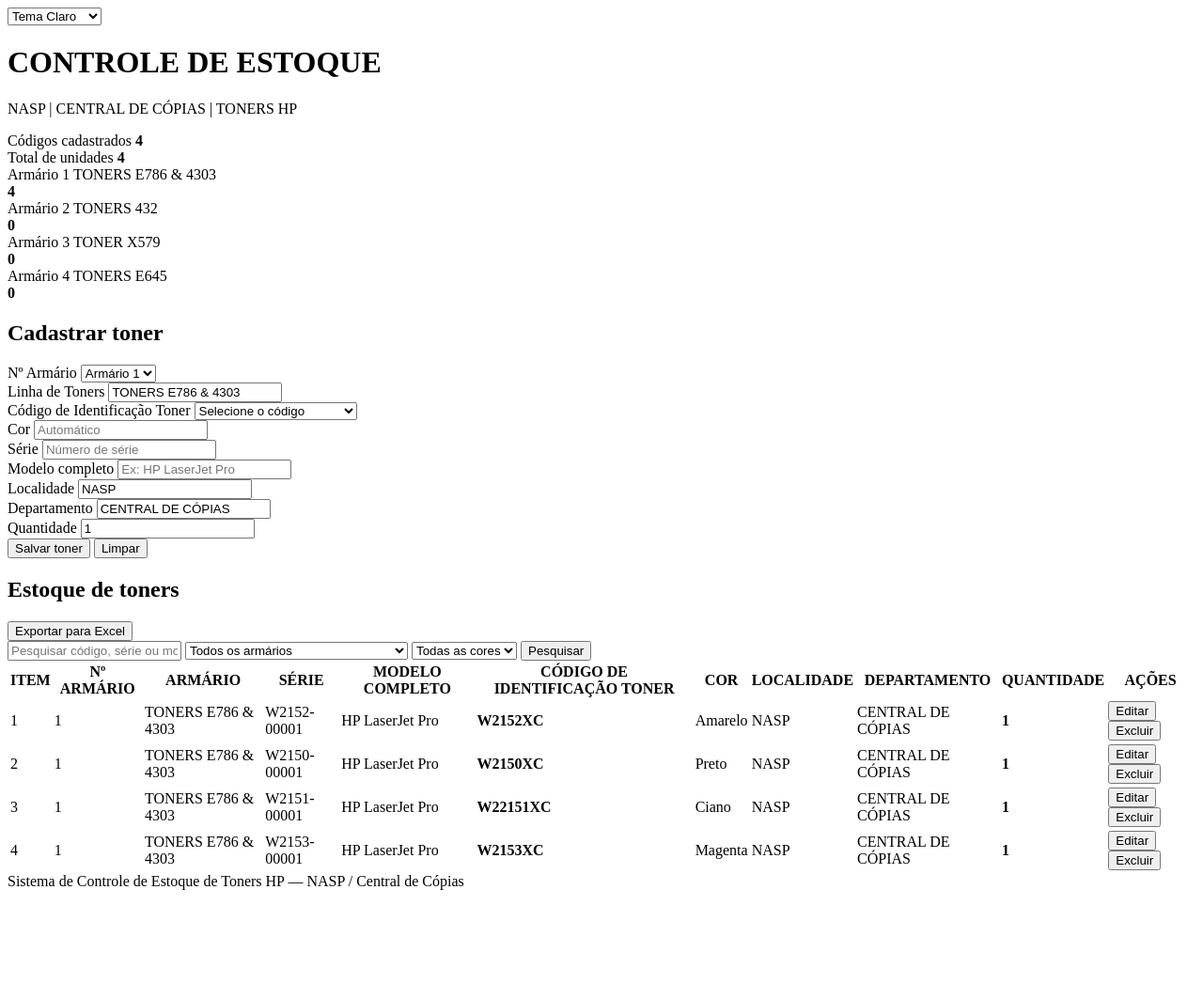
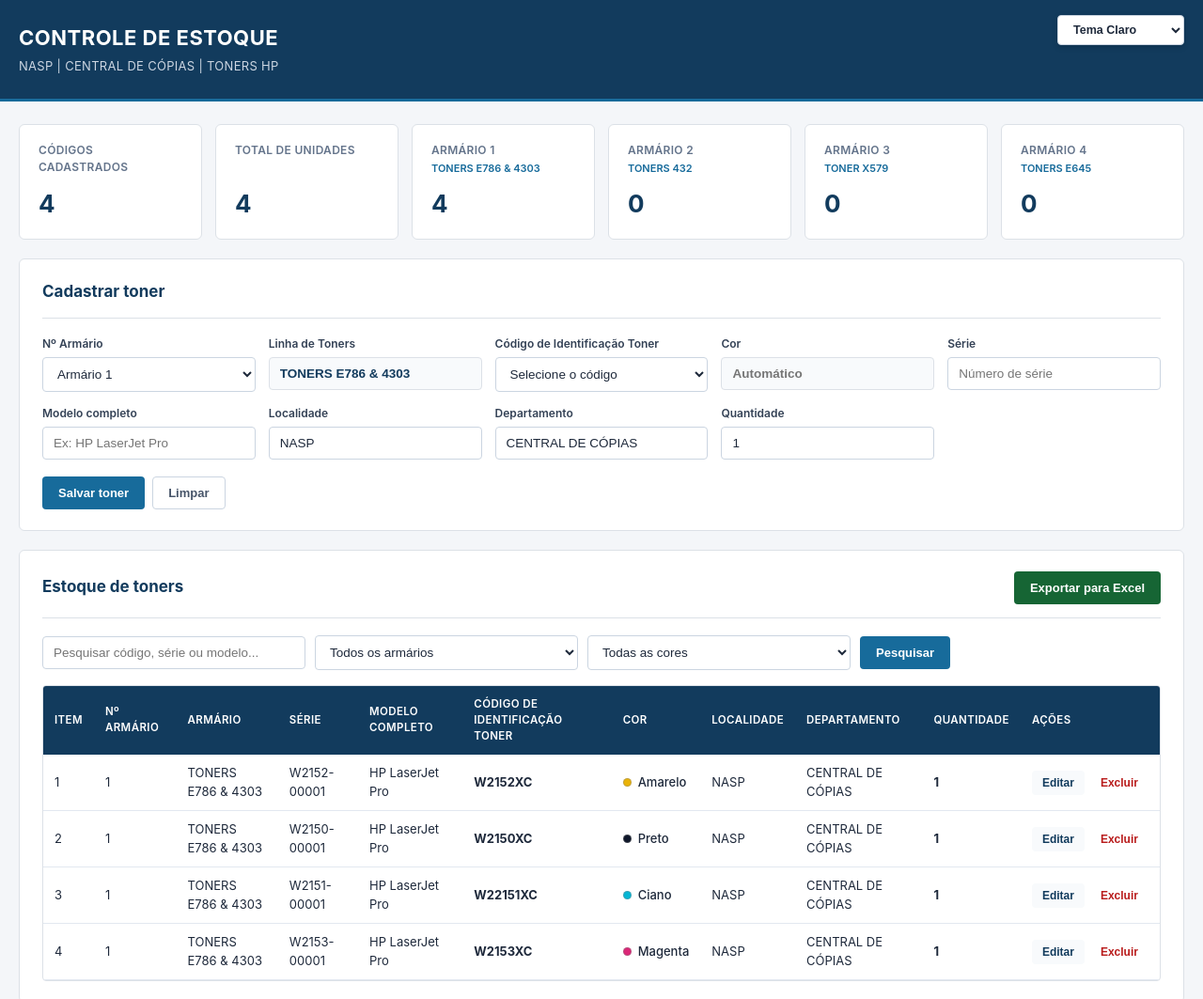
Before and after one commit to kaueserraodev/controle-estoque-toners, a plain HTML site: page index.html in a window 1280 px wide. Shown: the top 1063 px of the page at 94% size. Before the commit the page ends 955 px from the top, so only its background shows below. Drawn offline with Linux system fonts and the light colour scheme.

Commit message:
Refactor theme styles and layout in style.css
Refactor CSS variables for light and dark themes, update theme controls, and enhance layout styles.

```diff
--- a/style.css
+++ b/style.css
@@ -1,343 +1,399 @@
-const CHAVE = "estoque_toners_nasp_v1";
-const CHAVE_TEMA = "tema_estoque_toners_nasp";
-
-// Controle de Tema Claro / Escuro
-const btnTema = document.getElementById("btnTema");
-
-function aplicarTema(tema) {
-  const escuro = tema === "escuro";
-  document.body.classList.toggle("tema-escuro", escuro);
-  btnTema.textContent = escuro ? "Tema Claro" : "Tema Escuro";
+:root {
+  --header-bg: #123b5d;
+  --primaria: #123b5d;
+  --secundaria: #176b9b;
+  --fundo: #f4f6f9;
+  --superficie: #ffffff;
+  --texto: #1e293b;
+  --texto-label: #334155;
+  --texto-mutado: #64748b;
+  --borda: #dce1e7;
+  --borda-input: #cbd5e1;
+  --input-bg: #ffffff;
+  --auto-bg: #f8fafc;
+  --linha-hover: #f8fafc;
+  --linha-borda: #e2e8f0;
+  --btn-sec-bg: #ffffff;
+  --btn-sec-texto: #475569;
+  --btn-sec-hover: #f1f5f9;
+  --btn-editar-bg: #f8fafc;
+  --btn-editar-hover: #e2e8f0;
+  --btn-excluir-bg: #ffffff;
+  --btn-excluir-texto: #b91c1c;
+  --btn-excluir-borda: #fecaca;
+  --btn-excluir-hover: #fef2f2;
 }
 
-aplicarTema(localStorage.getItem(CHAVE_TEMA) || "claro");
-
-btnTema.addEventListener("click", () => {
-  const novoTema = document.body.classList.contains("tema-escuro") ? "claro" : "escuro";
-  localStorage.setItem(CHAVE_TEMA, novoTema);
-  aplicarTema(novoTema);
-});
-
-const MAPA_ARMARIOS = {
-  "1": "TONERS E786 & 4303",
-  "2": "TONERS 432",
-  "3": "TONER X579",
-  "4": "TONERS E645"
-};
-
-const MAPA_CODIGOS = {
-  // Armário 1 - 4303
-  "W2300X": { cor: "Preto", numArmario: "1", modeloCompleto: "HP Color LaserJet Pro 4303" },
-  "W2301X": { cor: "Ciano", numArmario: "1", modeloCompleto: "HP Color LaserJet Pro 4303" },
-  "W2302X": { cor: "Amarelo", numArmario: "1", modeloCompleto: "HP Color LaserJet Pro 4303" },
-  "W2303X": { cor: "Magenta", numArmario: "1", modeloCompleto: "HP Color LaserJet Pro 4303" },
-
-  // Armário 1 - E786
-  "W9150MC": { cor: "Preto", numArmario: "1", modeloCompleto: "HP Color LaserJet Managed E786" },
-  "W9151MC": { cor: "Ciano", numArmario: "1", modeloCompleto: "HP Color LaserJet Managed E786" },
-  "W9152MC": { cor: "Amarelo", numArmario: "1", modeloCompleto: "HP Color LaserJet Managed E786" },
-  "W9153MC": { cor: "Magenta", numArmario: "1", modeloCompleto: "HP Color LaserJet Managed E786" },
-
-  // Armário 1 - Série W2150XC
-  "W2150XC": { cor: "Preto", numArmario: "1", modeloCompleto: "HP LaserJet Pro" },
-  "W2151XC": { cor: "Ciano", numArmario: "1", modeloCompleto: "HP LaserJet Pro" },
-  "W22151XC": { cor: "Ciano", numArmario: "1", modeloCompleto: "HP LaserJet Pro" },
-  "W2152XC": { cor: "Amarelo", numArmario: "1", modeloCompleto: "HP LaserJet Pro" },
-  "W2153XC": { cor: "Magenta", numArmario: "1", modeloCompleto: "HP LaserJet Pro" },
-
-  // Armário 2 - 432
-  "W1330X": { cor: "Preto", numArmario: "2", modeloCompleto: "HP LaserJet MFP 432" },
-  "W1330A": { cor: "Preto", numArmario: "2", modeloCompleto: "HP LaserJet MFP 432" },
-
-  // Armário 3 - X579
-  "W9250MC": { cor: "Preto", numArmario: "3", modeloCompleto: "HP Color LaserJet Managed X579" },
-  "W9251MC": { cor: "Ciano", numArmario: "3", modeloCompleto: "HP Color LaserJet Managed X579" },
-  "W9252MC": { cor: "Amarelo", numArmario: "3", modeloCompleto: "HP Color LaserJet Managed X579" },
-  "W9253MC": { cor: "Magenta", numArmario: "3", modeloCompleto: "HP Color LaserJet Managed X579" },
-
-  // Armário 4 - E645
-  "W9004MC": { cor: "Preto", numArmario: "4", modeloCompleto: "HP LaserJet Managed E645" }
-};
-
-function criarEstoqueInicial() {
-  return [
-    { id: 1, numArmario: "1", armario: MAPA_ARMARIOS["1"], serie: "W2152-00001", modeloCompleto: "HP LaserJet Pro", modelo: "W2152XC", cor: "Amarelo", localidade: "NASP", departamento: "CENTRAL DE CÓPIAS", quantidade: 1 },
-    { id: 2, numArmario: "1", armario: MAPA_ARMARIOS["1"], serie: "W2150-00001", modeloCompleto: "HP LaserJet Pro", modelo: "W2150XC", cor: "Preto", localidade: "NASP", departamento: "CENTRAL DE CÓPIAS", quantidade: 1 },
-    { id: 3, numArmario: "1", armario: MAPA_ARMARIOS["1"], serie: "W2151-00001", modeloCompleto: "HP LaserJet Pro", modelo: "W22151XC", cor: "Ciano", localidade: "NASP", departamento: "CENTRAL DE CÓPIAS", quantidade: 1 },
-    { id: 4, numArmario: "1", armario: MAPA_ARMARIOS["1"], serie: "W2153-00001", modeloCompleto: "HP LaserJet Pro", modelo: "W2153XC", cor: "Magenta", localidade: "NASP", departamento: "CENTRAL DE CÓPIAS", quantidade: 1 }
-  ];
+body.tema-escuro {
+  --header-bg: #0f172a;
+  --primaria: #e2e8f0;
+  --secundaria: #38bdf8;
+  --fundo: #0b1120;
+  --superficie: #1e293b;
+  --texto: #f1f5f9;
+  --texto-label: #cbd5e1;
+  --texto-mutado: #94a3b8;
+  --borda: #334155;
+  --borda-input: #475569;
+  --input-bg: #0f172a;
+  --auto-bg: #162032;
+  --linha-hover: #263349;
+  --linha-borda: #334155;
+  --btn-sec-bg: #0f172a;
+  --btn-sec-texto: #cbd5e1;
+  --btn-sec-hover: #334155;
+  --btn-editar-bg: #0f172a;
+  --btn-editar-hover: #334155;
+  --btn-excluir-bg: #0f172a;
+  --btn-excluir-texto: #f87171;
+  --btn-excluir-borda: #7f1d1d;
+  --btn-excluir-hover: #450a0a;
 }
 
-let estoque;
-
-try {
-  const salvo = localStorage.getItem(CHAVE);
-  estoque = salvo ? JSON.parse(salvo) : criarEstoqueInicial();
-
-  if (!Array.isArray(estoque)) {
-    estoque = criarEstoqueInicial();
-  } else {
-    estoque = estoque.map(item => {
-      const num = String(item.numArmario || item.prateleira || "1");
-      const infoCodigo = MAPA_CODIGOS[item.modelo];
-      return {
-        ...item,
-        numArmario: num,
-        armario: MAPA_ARMARIOS[num] || "",
-        cor: infoCodigo ? infoCodigo.cor : (item.cor || "")
-      };
-    });
-  }
-} catch {
-  estoque = criarEstoqueInicial();
+* {
+  box-sizing: border-box;
 }
 
-let idEditando = null;
-
-document.getElementById("numArmario").addEventListener("change", function() {
-  document.getElementById("armario").value = MAPA_ARMARIOS[this.value] || "";
-});
-
-document.getElementById("modelo").addEventListener("change", function() {
-  const info = MAPA_CODIGOS[this.value];
-  if (info) {
-    document.getElementById("cor").value = info.cor;
-    document.getElementById("numArmario").value = info.numArmario;
-    document.getElementById("armario").value = MAPA_ARMARIOS[info.numArmario];
-
-    const campoModeloCompleto = document.getElementById("modeloCompleto");
-    if (!campoModeloCompleto.value.trim()) {
-      campoModeloCompleto.value = info.modeloCompleto;
-    }
-  } else {
-    document.getElementById("cor").value = "";
-  }
-});
-
-function salvarDados() {
-  localStorage.setItem(CHAVE, JSON.stringify(estoque));
+body {
+  margin: 0;
+  font-family: -apple-system, BlinkMacSystemFont, "Segoe UI", Roboto, Helvetica, Arial, sans-serif;
+  background-color: var(--fundo);
+  color: var(--texto);
+  line-height: 1.5;
+  transition: background-color 0.2s ease, color 0.2s ease;
 }
 
-function escapar(valor) {
-  return String(valor ?? "").replace(/[&<>"']/g, c => ({
-    "&": "&amp;",
-    "<": "&lt;",
-    ">": "&gt;",
-    '"': "&quot;",
-    "'": "&#39;"
-  })[c]);
+/* Seletor de tema fixo no canto superior direito */
+.controle-tema {
+  position: fixed;
+  top: 16px;
+  right: 20px;
+  z-index: 1000;
 }
 
-function classePontoCor(cor) {
-  const c = (cor || "").toLowerCase();
-  if (c === "preto") return "ponto-preto";
-  if (c === "ciano") return "ponto-ciano";
-  if (c === "magenta") return "ponto-magenta";
-  if (c === "amarelo") return "ponto-amarelo";
-  return "ponto-padrao";
+.controle-tema select {
+  width: auto;
+  min-width: 135px;
+  padding: 7px 12px;
+  font-size: 12.5px;
+  font-weight: 600;
+  border-radius: 4px;
+  background-color: var(--superficie);
+  color: var(--texto);
+  border: 1px solid var(--borda-input);
+  box-shadow: 0 2px 6px rgba(0, 0, 0, 0.15);
+  cursor: pointer;
 }
 
-function renderizar() {
-  const busca = document.getElementById("pesquisa").value.toLowerCase();
-  const numArmario = document.getElementById("filtroNumArmario").value;
-  const cor = document.getElementById("filtroCor").value;
-
-  const filtrados = estoque.filter(t => {
-    const linhaAtual = MAPA_ARMARIOS[t.numArmario] || t.armario || "";
-    const texto = [
-      linhaAtual, t.numArmario, t.serie, t.modeloCompleto, t.modelo, t.cor
-    ].join(" ").toLowerCase();
-
-    return texto.includes(busca) &&
-      (!numArmario || t.numArmario === numArmario) &&
-      (!cor || t.cor === cor);
-  });
-
-  document.getElementById("listaEstoque").innerHTML =
-    filtrados.map((t, i) => `
-      <tr>
-        <td>${i + 1}</td>
-        <td>${escapar(t.numArmario)}</td>
-        <td>${escapar(MAPA_ARMARIOS[t.numArmario] || t.armario || "-")}</td>
-        <td>${escapar(t.serie || "-")}</td>
-        <td>${escapar(t.modeloCompleto || "-")}</td>
-        <td><strong>${escapar(t.modelo || "-")}</strong></td>
-        <td>
-          <span class="indicador-cor">
-            <span class="ponto-cor ${classePontoCor(t.cor)}"></span>
-            ${escapar(t.cor || "A identificar")}
-          </span>
-        </td>
-        <td>${escapar(t.localidade)}</td>
-        <td>${escapar(t.departamento)}</td>
-        <td><strong>${Number(t.quantidade)}</strong></td>
-        <td>
-          <div class="acoes">
-            <button class="editar" onclick="editar(${t.id})">Editar</button>
-            <button class="excluir" onclick="excluir(${t.id})">Excluir</button>
-          </div>
-        </td>
-      </tr>
-    `).join("");
-
-  const modelos = new Set(
-    estoque.map(t => t.modelo).filter(Boolean)
-  );
-
-  document.getElementById("totalModelos").textContent = modelos.size;
-
-  document.getElementById("totalUnidades").textContent =
-    estoque.reduce((s, t) => s + Number(t.quantidade || 0), 0);
-
-  const contarPorNumArmario = (num) =>
-    estoque.filter(t => t.numArmario === num)
-      .reduce((s, t) => s + Number(t.quantidade || 0), 0);
-
-  document.getElementById("armario1").textContent = contarPorNumArmario("1");
-  document.getElementById("armario2").textContent = contarPorNumArmario("2");
-  document.getElementById("armario3").textContent = contarPorNumArmario("3");
-  document.getElementById("armario4").textContent = contarPorNumArmario("4");
+header {
+  background-color: var(--header-bg);
+  color: #ffffff;
+  padding: 24px 175px 24px 20px;
+  border-bottom: 3px solid var(--secundaria);
 }
 
-document.getElementById("formulario").addEventListener("submit", e => {
-  e.preventDefault();
-
-  const num = document.getElementById("numArmario").value;
-  const dados = {
-    numArmario: num,
-    armario: MAPA_ARMARIOS[num],
-    serie: document.getElementById("serie").value.trim(),
-    modeloCompleto: document.getElementById("modeloCompleto").value.trim(),
-    modelo: document.getElementById("modelo").value.trim(),
-    cor: document.getElementById("cor").value,
-    localidade: document.getElementById("localidade").value.trim(),
-    departamento: document.getElementById("departamento").value.trim(),
-    quantidade: Number(document.getElementById("quantidade").value)
-  };
-
-  if (!Number.isInteger(dados.quantidade) || dados.quantidade < 1) {
-    alert("Informe uma quantidade válida.");
-    return;
+.header-inner {
+  max-width: 1400px;
+  margin: 0 auto;
 }
 
-  if (idEditando !== null) {
-    estoque = estoque.map(t =>
-      t.id === idEditando ? {...t, ...dados} : t
-    );
-  } else {
-    const novoId = Math.max(0, ...estoque.map(t => t.id)) + 1;
-    estoque.push({id: novoId, ...dados});
+header h1 {
+  margin: 0 0 4px;
+  font-size: 22px;
+  font-weight: 700;
+  letter-spacing: 0.5px;
 }
 
-  salvarDados();
-  limparFormulario();
-  renderizar();
-});
-
-function editar(id) {
-  const t = estoque.find(item => item.id === id);
-  if (!t) return;
-
-  idEditando = id;
-
-  const num = t.numArmario || "1";
-  const selectCodigo = document.getElementById("modelo");
-
-  if (t.modelo && !Array.from(selectCodigo.options).some(opt => opt.value === t.modelo)) {
-    const optExtra = new Option(t.modelo, t.modelo);
-    selectCodigo.add(optExtra);
+header p {
+  margin: 0;
+  font-size: 13px;
+  color: #cbd5e1;
+  letter-spacing: 0.3px;
 }
 
-  document.getElementById("numArmario").value = num;
-  document.getElementById("armario").value = MAPA_ARMARIOS[num];
-  selectCodigo.value = t.modelo || "";
-  document.getElementById("cor").value = MAPA_CODIGOS[t.modelo]?.cor || t.cor || "";
-  document.getElementById("serie").value = t.serie;
-  document.getElementById("modeloCompleto").value = t.modeloCompleto;
-  document.getElementById("localidade").value = t.localidade;
-  document.getElementById("departamento").value = t.departamento;
-  document.getElementById("quantidade").value = t.quantidade;
-
-  document.getElementById("tituloFormulario").textContent =
-    "Editar toner";
-
-  window.scrollTo({top: 0, behavior: "smooth"});
+.container {
+  max-width: 1400px;
+  margin: 24px auto;
+  padding: 0 20px;
 }
 
-function excluir(id) {
-  if (!confirm("Deseja realmente excluir este toner?")) return;
-
-  estoque = estoque.filter(t => t.id !== id);
-  salvarDados();
-  renderizar();
+/* Cards de Resumo */
+.resumo {
+  display: grid;
+  grid-template-columns: repeat(auto-fit, minmax(190px, 1fr));
+  gap: 14px;
+  margin-bottom: 20px;
 }
 
-function limparFormulario() {
-  document.getElementById("formulario").reset();
-  document.getElementById("numArmario").value = "1";
-  document.getElementById("armario").value = MAPA_ARMARIOS["1"];
-  document.getElementById("modelo").value = "";
-  document.getElementById("cor").value = "";
-  document.getElementById("localidade").value = "NASP";
-  document.getElementById("departamento").value = "CENTRAL DE CÓPIAS";
-  document.getElementById("quantidade").value = 1;
-
-  idEditando = null;
-
-  document.getElementById("tituloFormulario").textContent =
-    "Cadastrar toner";
+.card {
+  background: var(--superficie);
+  padding: 18px 20px;
+  border-radius: 6px;
+  border: 1px solid var(--borda);
+  display: flex;
+  flex-direction: column;
+  justify-content: space-between;
 }
 
-function exportarCSV() {
-  const colunas = [
-    "ITEM", "Nº ARMÁRIO", "ARMÁRIO", "SERIE", "MODELO COMPLETO", "CÓDIGO DE IDENTIFICAÇÃO TONER",
-    "COR", "LOCALIDADE", "DEPARTAMENTO", "QUANTIDADE"
-  ];
-
-  const linhas = estoque.map((t, i) => [
-    i + 1, t.numArmario, MAPA_ARMARIOS[t.numArmario] || t.armario, t.serie, t.modeloCompleto, t.modelo,
-    t.cor, t.localidade, t.departamento, t.quantidade
-  ]);
-
-  const csv = [colunas, ...linhas]
-    .map(linha => linha.map(valor =>
-      '"' + String(valor ?? "").replace(/"/g, '""') + '"'
-    ).join(";"))
-    .join("\r\n");
-
-  const arquivo = new Blob(
-    ["\uFEFF" + csv],
-    {type: "text/csv;charset=utf-8;"}
-  );
-
-  const url = URL.createObjectURL(arquivo);
-  const link = document.createElement("a");
-
-  link.href = url;
-  link.download = "estoque_toners_NASP.csv";
-  link.click();
-
-  URL.revokeObjectURL(url);
+.card-meta {
+  display: flex;
+  flex-direction: column;
 }
 
-document.getElementById("pesquisa")
-  .addEventListener("input", renderizar);
+.card-label {
+  font-size: 12px;
+  font-weight: 600;
+  color: var(--texto-mutado);
+  text-transform: uppercase;
+  letter-spacing: 0.3px;
+}
 
-document.getElementById("pesquisa")
-  .addEventListener("keydown", e => {
-    if (e.key === "Enter") {
-      e.preventDefault();
-      renderizar();
+.card-sub {
+  font-size: 11px;
+  color: var(--secundaria);
+  font-weight: 600;
+  margin-top: 2px;
 }
-  });
 
-document.getElementById("btnPesquisar")
-  .addEventListener("click", renderizar);
+.card strong {
+  display: block;
+  margin-top: 10px;
+  font-size: 26px;
+  font-weight: 700;
+  color: var(--primaria);
+}
 
-document.getElementById("filtroNumArmario")
-  .addEventListener("change", renderizar);
+/* Painéis */
+.painel {
+  background: var(--superficie);
+  padding: 22px 24px;
+  border-radius: 6px;
+  border: 1px solid var(--borda);
+  margin-bottom: 20px;
+}
 
-document.getElementById("filtroCor")
-  .addEventListener("change", renderizar);
+.painel-topo {
+  display: flex;
+  justify-content: space-between;
+  align-items: center;
+  flex-wrap: wrap;
+  gap: 12px;
+  padding-bottom: 14px;
+  margin-bottom: 18px;
+  border-bottom: 1px solid var(--borda);
+}
 
-renderizar();
+h2 {
+  margin: 0;
+  font-size: 17px;
+  font-weight: 700;
+  color: var(--primaria);
+}
+
+/* Formulário */
+.formulario {
+  display: grid;
+  grid-template-columns: repeat(auto-fit, minmax(210px, 1fr));
+  gap: 14px;
+}
+
+.campo label {
+  display: block;
+  font-size: 12px;
+  font-weight: 600;
+  color: var(--texto-label);
+  margin-bottom: 5px;
+}
+
+input, select {
+  width: 100%;
+  padding: 9px 11px;
+  border: 1px solid var(--borda-input);
+  border-radius: 4px;
+  font-size: 13.5px;
+  color: var(--texto);
+  background-color: var(--input-bg);
+}
+
+input:focus, select:focus {
+  outline: none;
+  border-color: var(--secundaria);
+  box-shadow: 0 0 0 2px rgba(23, 107, 155, 0.2);
+}
+
+.campo-auto {
+  background-color: var(--auto-bg);
+  color: var(--primaria);
+  font-weight: 600;
+  border-color: var(--borda);
+  cursor: default;
+}
+
+/* Botões */
+.botoes {
+  display: flex;
+  flex-wrap: wrap;
+  gap: 8px;
+  margin-top: 18px;
+}
+
+.btn {
+  border: 1px solid transparent;
+  padding: 9px 16px;
+  border-radius: 4px;
+  cursor: pointer;
+  font-size: 13px;
+  font-weight: 600;
+  transition: background-color 0.15s ease, opacity 0.15s ease;
+}
+
+.btn-primario {
+  background-color: #176b9b;
+  color: #ffffff;
+}
+
+.btn-primario:hover {
+  background-color: #123b5d;
+}
+
+.btn-secundario {
+  background-color: var(--btn-sec-bg);
+  color: var(--btn-sec-texto);
+  border-color: var(--borda-input);
+}
+
+.btn-secundario:hover {
+  background-color: var(--btn-sec-hover);
+}
+
+.btn-exportar {
+  background-color: #166534;
+  color: #ffffff;
+}
+
+.btn-exportar:hover {
+  background-color: #14532d;
+}
+
+/* Filtros */
+.filtros {
+  display: flex;
+  flex-wrap: wrap;
+  align-items: center;
+  gap: 10px;
+  margin-bottom: 16px;
+}
+
+.filtros input, .filtros select {
+  max-width: 280px;
+}
+
+/* Tabela */
+.tabela {
+  overflow-x: auto;
+  border: 1px solid var(--borda);
+  border-radius: 4px;
+}
+
+table {
+  width: 100%;
+  border-collapse: collapse;
+  min-width: 1150px;
+}
+
+th {
+  background-color: var(--header-bg);
+  color: #ffffff;
+  padding: 11px 12px;
+  font-size: 11.5px;
+  font-weight: 600;
+  text-align: left;
+  letter-spacing: 0.4px;
+}
+
+td {
+  padding: 10px 12px;
+  border-bottom: 1px solid var(--linha-borda);
+  font-size: 13px;
+}
+
+tbody tr:hover {
+  background-color: var(--linha-hover);
+}
+
+/* Indicador discreto de cor na tabela */
+.indicador-cor {
+  display: inline-flex;
+  align-items: center;
+  gap: 7px;
+  font-weight: 500;
+}
+
+.ponto-cor {
+  width: 9px;
+  height: 9px;
+  border-radius: 50%;
+  display: inline-block;
+  border: 1px solid rgba(128, 128, 128, 0.4);
+}
+
+.ponto-preto { background-color: #0f172a; }
+.ponto-ciano { background-color: #06b6d4; }
+.ponto-magenta { background-color: #db2777; }
+.ponto-amarelo { background-color: #eab308; }
+.ponto-padrao { background-color: #94a3b8; }
+
+/* Ações da tabela */
+.acoes {
+  display: flex;
+  gap: 6px;
+}
+
+.acoes button {
+  padding: 5px 10px;
+  font-size: 12px;
+  font-weight: 600;
+  border-radius: 4px;
+  cursor: pointer;
+  border: 1px solid transparent;
+}
+
+.editar {
+  background-color: var(--btn-editar-bg);
+  color: var(--primaria);
+  border-color: var(--borda-input);
+}
+
+.editar:hover {
+  background-color: var(--btn-editar-hover);
+}
+
+.excluir {
+  background-color: var(--btn-excluir-bg);
+  color: var(--btn-excluir-texto);
+  border-color: var(--btn-excluir-borda);
+}
+
+.excluir:hover {
+  background-color: var(--btn-excluir-hover);
+}
+
+footer {
+  text-align: center;
+  padding: 24px 16px;
+  color: var(--texto-mutado);
+  font-size: 12px;
+}
+
+@media (max-width: 600px) {
+  header {
+    padding: 56px 16px 20px;
+  }
+  header h1 {
+    font-size: 19px;
+  }
+  .controle-tema {
+    top: 12px;
+    right: 14px;
+  }
+}
```
Lines whose indentation alone changed are shown as unchanged.
